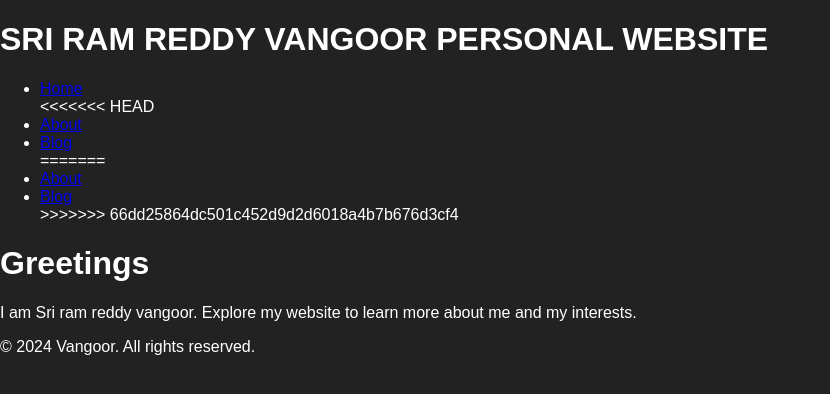
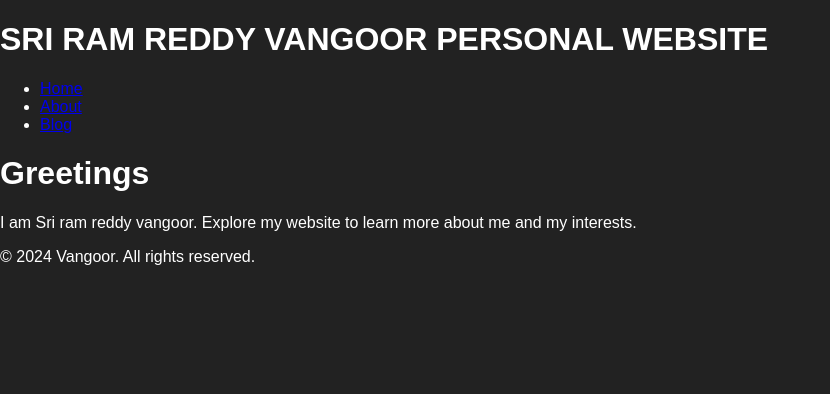
Before and after one commit to SriRamReddyappu/HW1, a plain HTML site: page index.html in a window 1280 px wide. Shown: the whole page, without its empty margins (0-830 px from the left). Drawn offline with Linux system fonts and the light colour scheme.

Commit message:
Update index.html

```diff
--- a/index.html
+++ b/index.html
@@ -20,13 +20,8 @@
         <nav>
             <ul>
                 <li><a href="index.html">Home</a></li>
-<<<<<<< HEAD
                 <li><a href="pages/about.html">About</a></li>
                 <li><a href="pages/blog.html">Blog</a></li>
-=======
-                <li><a href="/about.html">About</a></li>
-                <li><a href="/blog.html">Blog</a></li>
->>>>>>> 66dd25864dc501c452d9d2d6018a4b7b676d3cf4
             </ul>
         </nav>
     </header>
```
